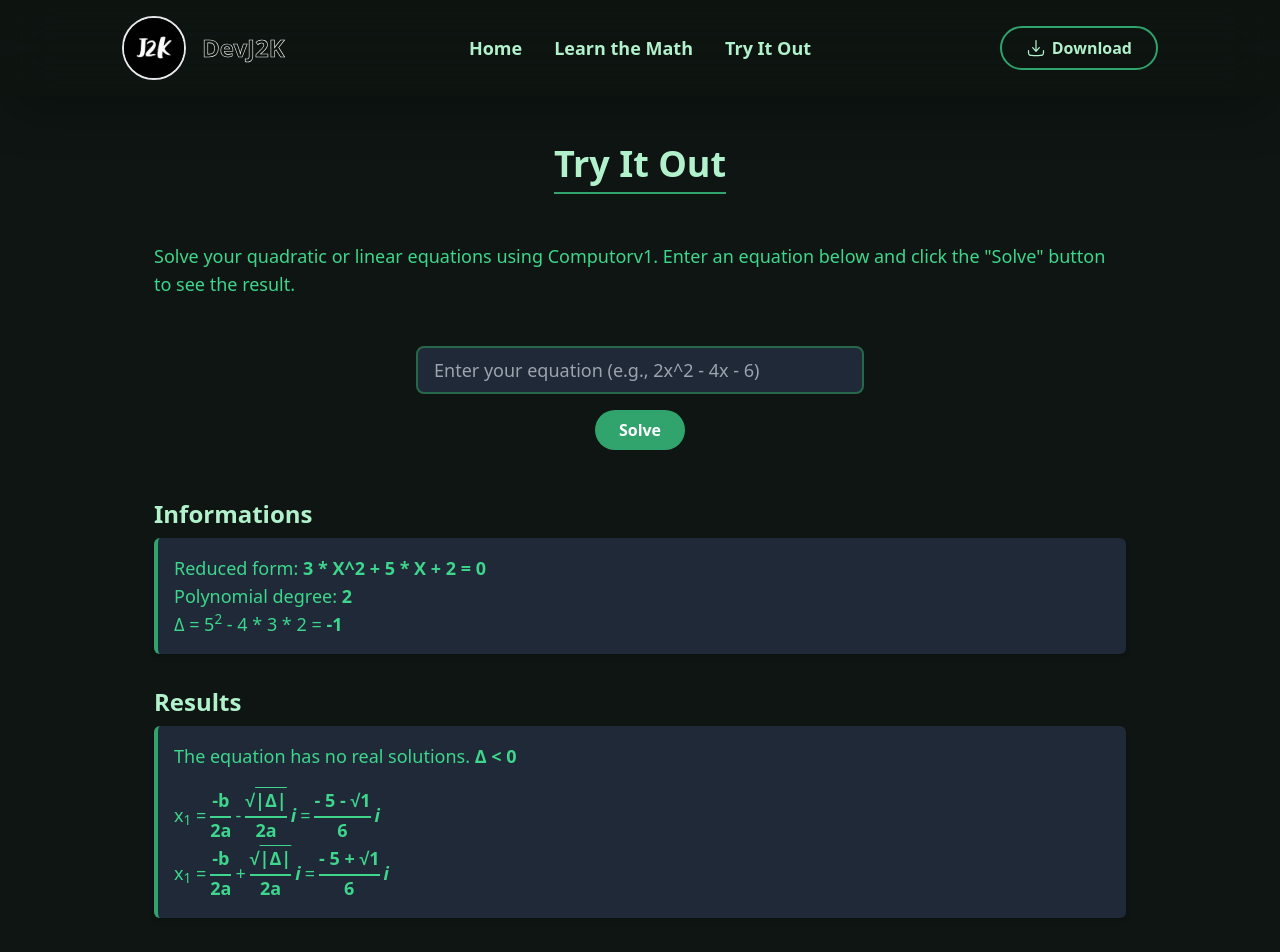
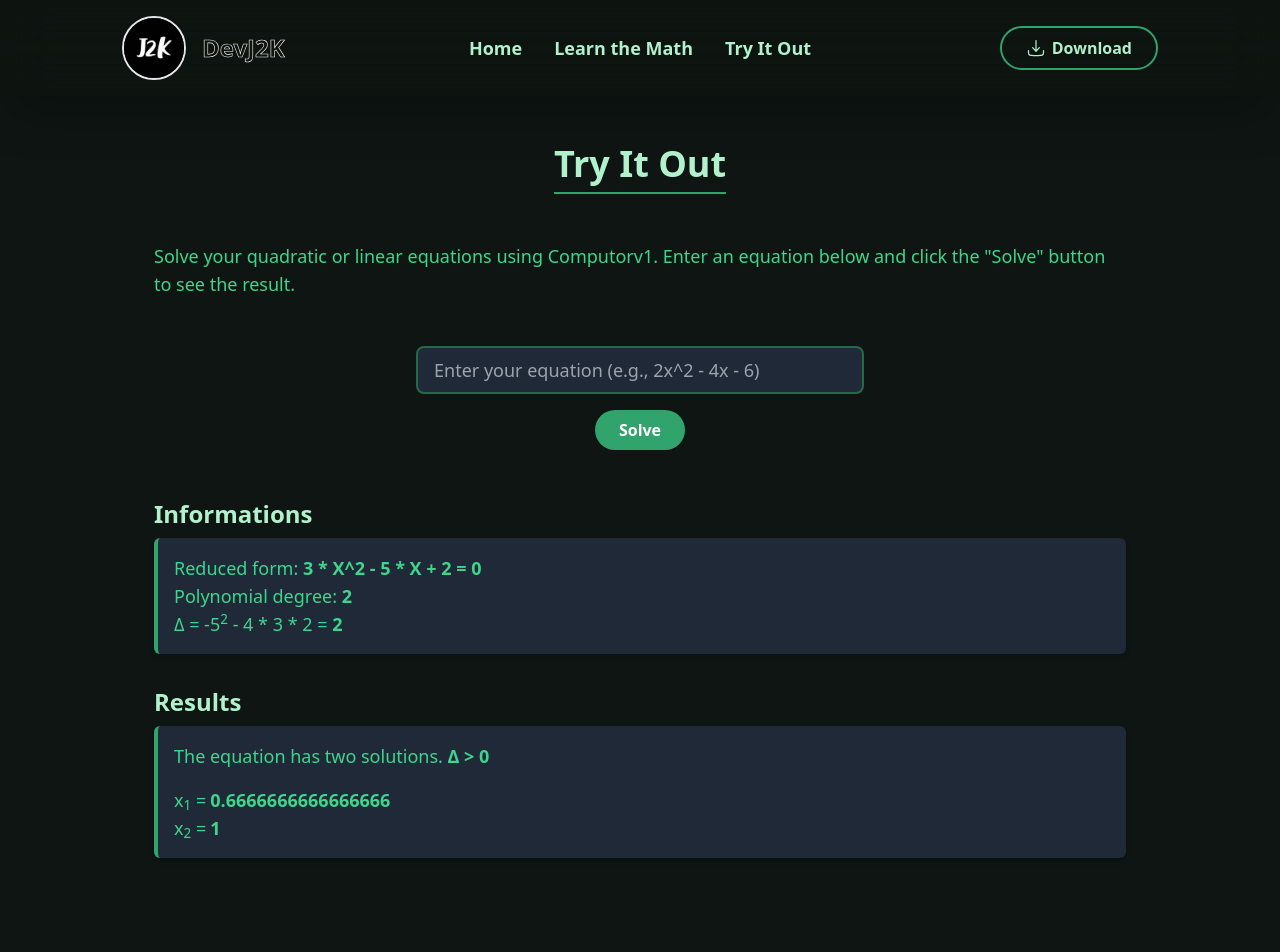
Before and after one commit to DevJ2K/app_computorv1, a Vue app in the folder frontend/app/: page /#/playground in a window 1280 px wide. Shown: the top 952 px of the page. After the commit the page ends 906 px from the top, so only its background shows below. Built offline with nearby package versions, Linux system fonts and the light colour scheme.

Commit message:
✅ : Fix no real solutions for delta < 0 in Frontend...

```diff
--- a/frontend/app/src/views/TestView.vue
+++ b/frontend/app/src/views/TestView.vue
@@ -181,7 +181,7 @@
                     </div>
 
                     <div class="flex flex-row items-center gap-1">
-                      <p>x<sub>1</sub> = </p>
+                      <p>x<sub>2</sub> = </p>
                       <div v-if="result.irreducible_x2" class="flex flex-col items-center justify-center font-bold">
                         <p class=" translate-y-[2px]"><span v-if="result.b > 0" >-</span> {{ result.b > 0 ? result.b : Math.abs(result.b) }} + √{{ result.delta }}</p>
                         <div class=" bg-low-contrast-text dark:bg-d-low-contrast-text h-[2px] w-full translate-y-[2px]"></div>
@@ -277,21 +277,21 @@ const error = ref<string | null>(null);
 
 
 // DEGREES 2
-result.value = {'a': 3,
- 'b': 5,
- 'c': 2,
- 'degree': 2,
- 'delta': -1,
- 'equation': '3 * X^2 + 5 * X + 2 = 0',
- 'has_solution': false,
- 'irreducible_x1': true,
- 'x1_numerator': 12,
- 'x1_denominator': 8,
- 'irreducible_x2': false,
- 'x2_numerator': 12,
- 'x2_denominator': 8,
- 'x1': 0.6666666666666666,
- 'x2': 1}
+// result.value = {'a': 3,
+//  'b': 5,
+//  'c': 2,
+//  'degree': 2,
+//  'delta': -1,
+//  'equation': '3 * X^2 + 5 * X + 2 = 0',
+//  'has_solution': false,
+//  'irreducible_x1': true,
+//  'x1_numerator': 12,
+//  'x1_denominator': 8,
+//  'irreducible_x2': false,
+//  'x2_numerator': 12,
+//  'x2_denominator': 8,
+//  'x1': 0.6666666666666666,
+//  'x2': 1}
 
 // result.value = {'a': 3,
 //  'b': -5,
@@ -342,21 +342,21 @@ result.value = {'a': 3,
 //  'x1': 0.6666666666666666,
 //  'x2': 1}
 
-// result.value = {'a': 3,
-//  'b': -5,
-//  'c': 2,
-//  'degree': 2,
-//  'delta': 2,
-//  'equation': '3 * X^2 - 5 * X + 2 = 0',
-//  'has_solution': true,
-//  'irreducible_x1': false,
-//  'x1_numerator': 12,
-//  'x1_denominator': 8,
-//  'irreducible_x2': false,
-//  'x2_numerator': 12,
-//  'x2_denominator': 8,
-//  'x1': 0.6666666666666666,
-//  'x2': 1}
+result.value = {'a': 3,
+ 'b': -5,
+ 'c': 2,
+ 'degree': 2,
+ 'delta': 2,
+ 'equation': '3 * X^2 - 5 * X + 2 = 0',
+ 'has_solution': true,
+ 'irreducible_x1': false,
+ 'x1_numerator': 12,
+ 'x1_denominator': 8,
+ 'irreducible_x2': false,
+ 'x2_numerator': 12,
+ 'x2_denominator': 8,
+ 'x1': 0.6666666666666666,
+ 'x2': 1}
 
 // DEGREES > 2
 // result.value = {'a': 3,
```
